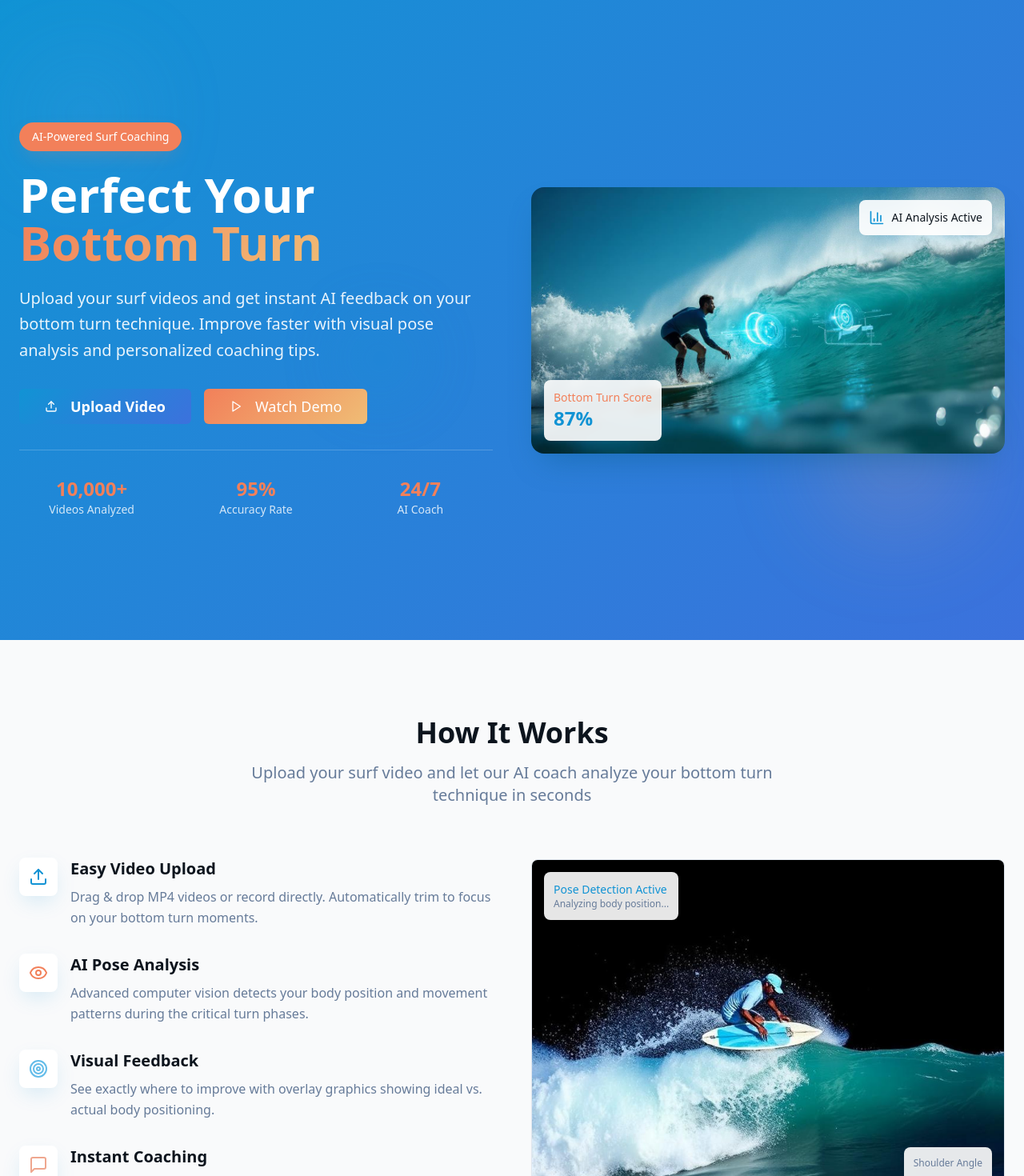
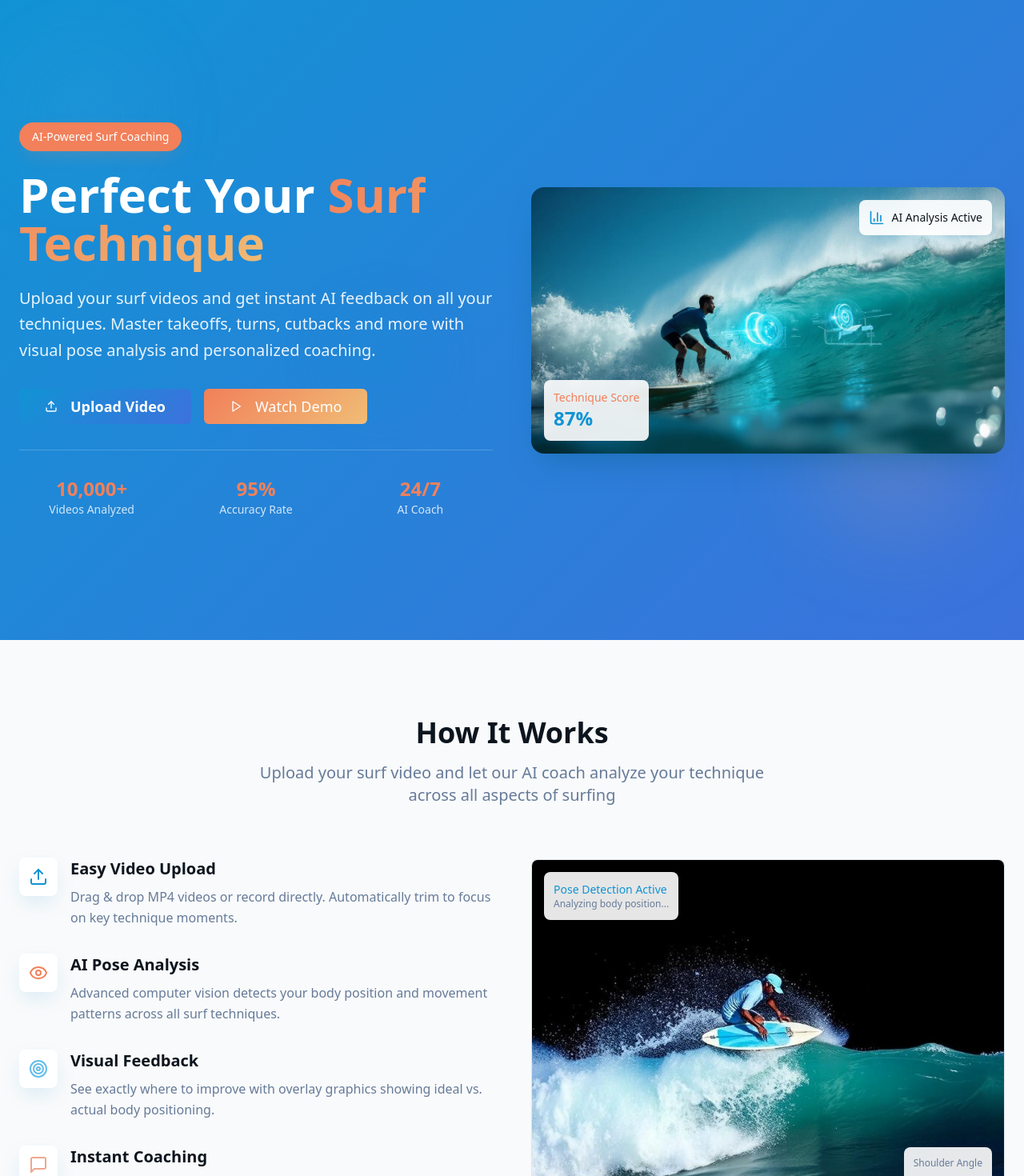
Before and after one commit to misunia/surf-smart-ai, a React (Vite) app: page / in a window 1280 px wide. Shown: the top 1470 px of the page at 80% size. Built offline with nearby package versions, Linux system fonts and the light colour scheme.

Commit message:
Refactor: Generalize to SurfPilot
Generalize the AI surf coach MVP to "SurfPilot" and expand its scope beyond bottom turns to cover comprehensive surf analysis. This includes rebranding, updating content, and planning for future feature expansion to support multiple surf techniques and skill levels.

```diff
--- a/index.html
+++ b/index.html
@@ -3,13 +3,13 @@
   <head>
     <meta charset="UTF-8" />
     <meta name="viewport" content="width=device-width, initial-scale=1.0" />
-    <title>AI Surf Coach - Perfect Your Bottom Turn</title>
-    <meta name="description" content="AI-powered surf coaching platform. Upload your surf videos and get instant feedback on your bottom turn technique with advanced pose analysis." />
-    <meta name="author" content="AI Surf Coach" />
-    <meta name="keywords" content="surf coaching, AI analysis, bottom turn, surf technique, pose detection, surf training" />
+    <title>SurfPilot - AI Surf Coach</title>
+    <meta name="description" content="AI-powered surf coaching platform. Upload your surf videos and get instant feedback on all surf techniques with advanced pose analysis and personalized coaching." />
+    <meta name="author" content="SurfPilot" />
+    <meta name="keywords" content="surf coaching, AI analysis, surf technique, pose detection, surf training, takeoff, cutback, top turn, wave reading" />
 
-    <meta property="og:title" content="AI Surf Coach - Perfect Your Bottom Turn" />
-    <meta property="og:description" content="Upload your surf videos and get instant AI feedback on your bottom turn technique. Improve faster with visual pose analysis." />
+    <meta property="og:title" content="SurfPilot - AI Surf Coach" />
+    <meta property="og:description" content="Upload your surf videos and get instant AI feedback on all surf techniques. Improve faster with visual pose analysis and personalized coaching." />
     <meta property="og:type" content="website" />
     <meta property="og:image" content="https://lovable.dev/opengraph-image-p98pqg.png" />
 
--- a/src/components/FeatureSection.tsx
+++ b/src/components/FeatureSection.tsx
@@ -7,13 +7,13 @@ const FeatureSection = () => {
     {
       icon: Upload,
       title: "Easy Video Upload",
-      description: "Drag & drop MP4 videos or record directly. Automatically trim to focus on your bottom turn moments.",
+      description: "Drag & drop MP4 videos or record directly. Automatically trim to focus on key technique moments.",
       color: "text-primary"
     },
     {
       icon: Eye,
       title: "AI Pose Analysis",
-      description: "Advanced computer vision detects your body position and movement patterns during the critical turn phases.",
+      description: "Advanced computer vision detects your body position and movement patterns across all surf techniques.",
       color: "text-accent"
     },
     {
@@ -39,7 +39,7 @@ const FeatureSection = () => {
             How It Works
           </h2>
           <p className="text-xl text-muted-foreground max-w-2xl mx-auto">
-            Upload your surf video and let our AI coach analyze your bottom turn technique in seconds
+            Upload your surf video and let our AI coach analyze your technique across all aspects of surfing
           </p>
         </div>
 
--- a/src/components/HeroSection.tsx
+++ b/src/components/HeroSection.tsx
@@ -25,13 +25,13 @@ const HeroSection = () => {
             <h1 className="text-5xl lg:text-6xl font-bold mb-6 leading-tight text-primary-foreground">
               Perfect Your{" "}
               <span className="bg-gradient-sunset bg-clip-text text-transparent">
-                Bottom Turn
+                Surf Technique
               </span>
             </h1>
 
             <p className="text-xl text-primary-foreground/90 mb-8 leading-relaxed">
-              Upload your surf videos and get instant AI feedback on your bottom turn technique.
-              Improve faster with visual pose analysis and personalized coaching tips.
+              Upload your surf videos and get instant AI feedback on all your techniques.
+              Master takeoffs, turns, cutbacks and more with visual pose analysis and personalized coaching.
             </p>
 
             <div className="flex flex-col sm:flex-row gap-4 justify-center lg:justify-start mb-8">
@@ -67,7 +67,7 @@ const HeroSection = () => {
             <div className="relative overflow-hidden rounded-2xl shadow-depth">
               <img
                 src={heroImage}
-                alt="AI Surf Coach analyzing bottom turn technique"
+                alt="SurfPilot AI analyzing surf technique with pose detection"
                 className="w-full h-auto transform hover:scale-105 transition-transform duration-700"
               />
               {/* Overlay UI Elements */}
@@ -80,7 +80,7 @@ const HeroSection = () => {
 
               <div className="absolute bottom-4 left-4 bg-card/90 backdrop-blur-sm rounded-lg p-3 shadow-wave">
                 <div className="text-sm">
-                  <div className="font-medium text-accent">Bottom Turn Score</div>
+                  <div className="font-medium text-accent">Technique Score</div>
                   <div className="text-2xl font-bold text-primary">87%</div>
                 </div>
               </div>
--- a/src/components/ValidationSurvey.tsx
+++ b/src/components/ValidationSurvey.tsx
@@ -89,8 +89,8 @@ const ValidationSurvey = () => {
               </div>
               <h3 className="text-2xl font-bold mb-4">Feedback Submitted!</h3>
               <p className="text-muted-foreground mb-6">
-                Thank you for helping us improve the AI surf coach. Your feedback is invaluable
-                for making better coaching tools for the surf community.
+                Thank you for helping us improve SurfPilot. Your feedback is invaluable
+                for making better AI coaching tools for the surf community.
               </p>
               <Button variant="hero" onClick={() => window.location.reload()}>
                 Analyze Another Video
@@ -108,7 +108,7 @@ const ValidationSurvey = () => {
         <div className="text-center mb-12">
           <h2 className="text-4xl font-bold mb-4">Help Us Improve</h2>
           <p className="text-xl text-muted-foreground">
-            Quick feedback to make the AI coach even better
+            Quick feedback to make SurfPilot even better
           </p>
         </div>
 
--- a/src/components/VideoUpload.tsx
+++ b/src/components/VideoUpload.tsx
@@ -61,7 +61,7 @@ const VideoUpload = () => {
       setIsAnalyzing(false);
       toast({
         title: "Analysis complete!",
-        description: "Check your bottom turn feedback below",
+        description: "Check your technique feedback below",
       });
     }, 3000);
   };
@@ -72,7 +72,7 @@ const VideoUpload = () => {
         <div className="text-center mb-12">
           <h2 className="text-4xl font-bold mb-4">Upload Your Surf Video</h2>
           <p className="text-xl text-muted-foreground">
-            Get instant AI feedback on your bottom turn technique
+            Get instant AI feedback on all your surf techniques
           </p>
         </div>
 
```
